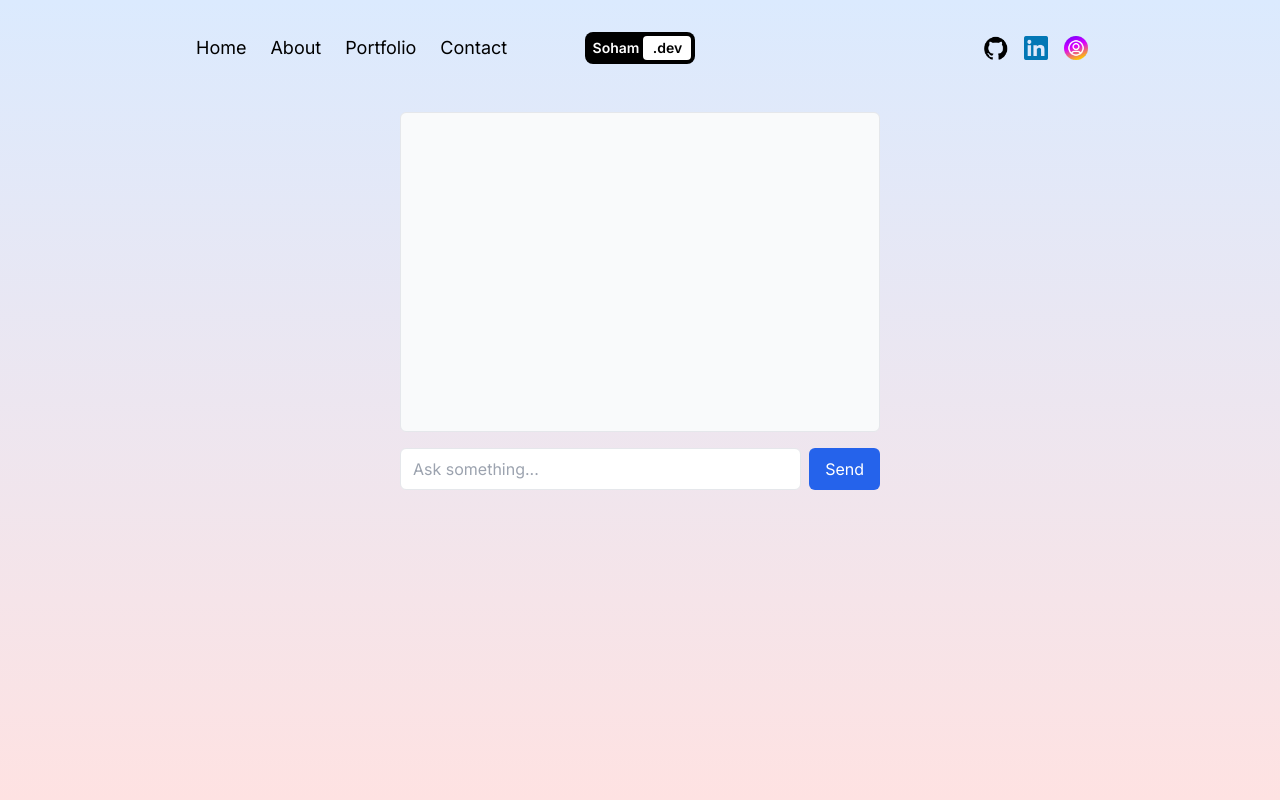
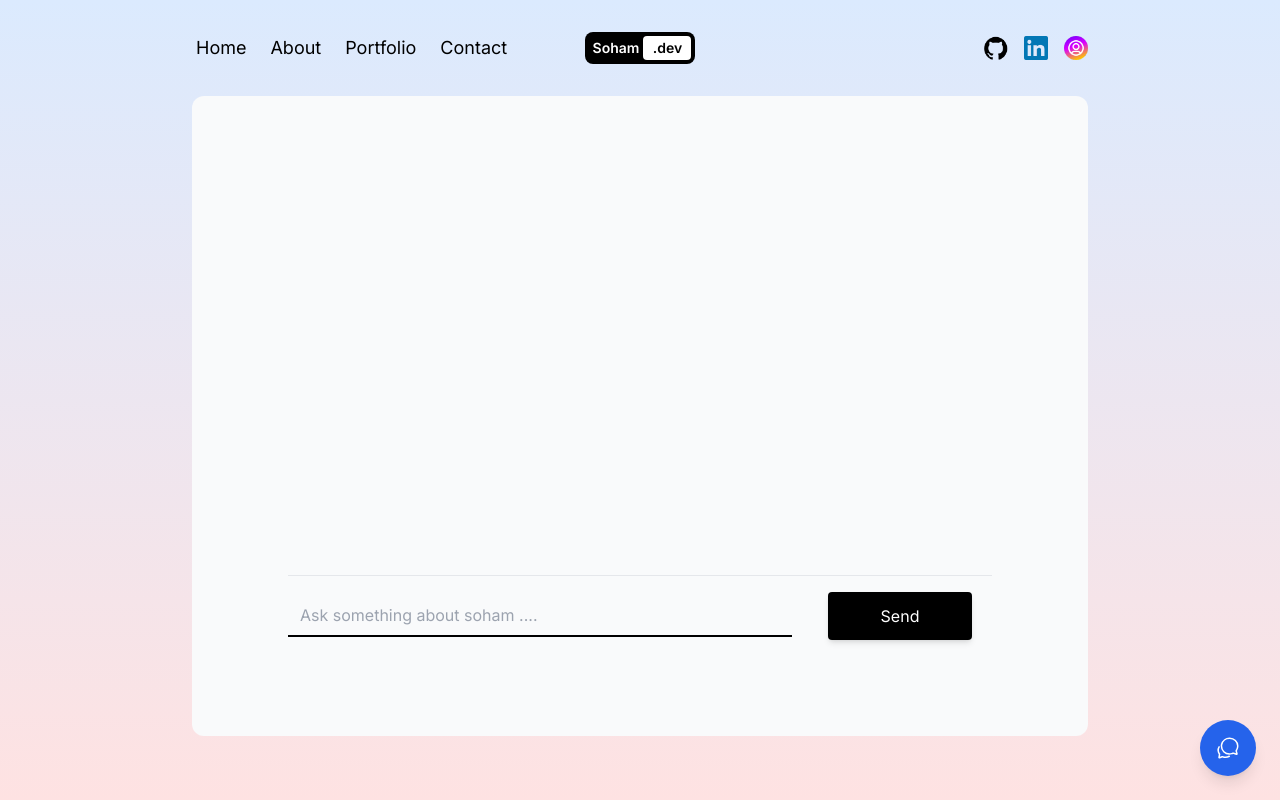
Before and after one commit to sohamtapse/sohamtapse-Portfolio, a Next.js app: page /chat in a window 1280 px wide. Built offline with nearby package versions, Linux system fonts and the light colour scheme.

Commit message:
chat bot commpletly added

```diff
--- a/package.json
+++ b/package.json
@@ -19,6 +19,7 @@
     "next": "14.1.0",
     "react": "18",
     "react-dom": "18",
+    "react-icons": "^5.5.0",
     "typewriter-effect": "^2.22.0"
   },
   "devDependencies": {
--- a/src/app/chat/page.jsx
+++ b/src/app/chat/page.jsx
@@ -1,11 +1,18 @@
+"use client";
 import ChatBox from "@/components/chatBox";
 import React from "react";
+import { motion } from "framer-motion";
 
 const page = () => {
   return (
-    <div>
+    <motion.div
+      className="h-full"
+      initial={{ y: "-200vh" }}
+      animate={{ y: "0%" }}
+      transition={{ duration: 1 }}
+    >
       <ChatBox />
-    </div>
+    </motion.div>
   );
 };
 
--- a/src/components/chatBox.jsx
+++ b/src/components/chatBox.jsx
@@ -1,9 +1,11 @@
 "use client";
-import { useState } from "react";
+import React, { useState, useRef, useEffect } from "react";
+import { motion } from "framer-motion";
 
 export default function ChatBox() {
   const [input, setInput] = useState("");
   const [messages, setMessages] = useState([]);
+  const chatEndRef = useRef(null);
 
   const sendMessage = async () => {
     if (!input.trim()) return;
@@ -13,14 +15,22 @@ export default function ChatBox() {
       headers: { "Content-Type": "application/json" },
       body: JSON.stringify({ message: input }),
     });
+
     const data = await res.json();
     setMessages([...messages, { user: input, bot: data.answer }]);
     setInput("");
   };
 
+  // Scroll to bottom when new message added
+  useEffect(() => {
+    chatEndRef.current?.scrollIntoView({ behavior: "smooth" });
+  }, [messages]);
+
   return (
-    <div className="p-4 max-w-lg mx-auto space-y-4">
-      <div className="border p-3 rounded-md h-80 overflow-y-auto bg-gray-50">
+    <motion.div className="h-full w-full flex flex-col lg:flex-row px-4 sm:px-8 md:px-12 lg:px-20 xl:px-48 gap-6">
+      {/* Chatbox */}
+      <div className="w-full  bg-gray-50 rounded-xl flex flex-col p-6 sm:p-10 md:p-16 lg:p-24 h-[80vh]">
+        <div className="flex-1 overflow-y-auto space-y-4 mb-4 border-b pb-4">
           {messages.map((m, i) => (
             <div key={i}>
               <p>
@@ -29,24 +39,26 @@ export default function ChatBox() {
               <p>
                 <b>AI:</b> {m.bot}
               </p>
-            <hr />
+              <hr className="my-2 border-gray-300" />
             </div>
           ))}
+          <div ref={chatEndRef} />
         </div>
-      <div className="flex gap-2">
+        <div className="flex flex-col md:flex-row justify-center items-center gap-4">
           <input
             value={input}
             onChange={(e) => setInput(e.target.value)}
-          placeholder="Ask something..."
-          className="flex-1 border rounded-md px-3 py-2"
+            placeholder="Ask something about soham ...."
+            className="flex-1 border-b-2 border-black bg-transparent outline-none px-3 py-2 w-full"
           />
           <button
             onClick={sendMessage}
-          className="bg-blue-600 text-white px-4 py-2 rounded-md"
+            className="px-6 py-3 bg-black text-white hover:bg-white hover:text-black rounded shadow-md transition w-full md:w-36 mx-5"
           >
             Send
           </button>
         </div>
       </div>
+    </motion.div>
   );
 }
--- a/src/components/transitionProvider.jsx
+++ b/src/components/transitionProvider.jsx
@@ -1,9 +1,10 @@
 "use client";
-import { AnimatePresence, delay } from "framer-motion";
+import { AnimatePresence } from "framer-motion";
 import React from "react";
 import Navbar from "./navbar";
 import { motion } from "framer-motion";
 import { usePathname } from "next/navigation";
+import { IoChatbubblesOutline } from "react-icons/io5";
 
 const TransitionProvider = ({ children }) => {
   const pathName = usePathname();
@@ -34,10 +35,18 @@ const TransitionProvider = ({ children }) => {
           initial={{ height: "140vh" }}
           animate={{ height: "0vh", transition: { delay: 0.5 } }}
         />
+
         <div className="h-24">
           <Navbar />
         </div>
         <div className="h-[calc(100vh-6rem)]">{children}</div>
+
+        {/* Floating Chat Icon */}
+        <button className="fixed bottom-6 right-6 z-50 bg-blue-600 text-white p-4 rounded-full shadow-lg hover:bg-blue-700 transition">
+          <a href="/chat">
+            <IoChatbubblesOutline size={24} />
+          </a>
+        </button>
       </div>
     </AnimatePresence>
   );
```
Also changed, not shown: data/my_knowledge.txt, 1 other file (tests, documents, lock files or other folders). Lines whose indentation alone changed are shown as unchanged.
